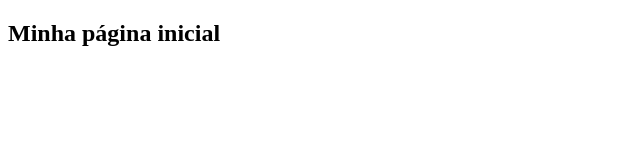
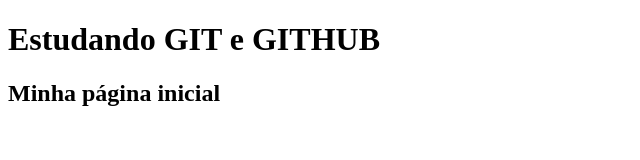
Before and after one commit to PauloGomesRN/projeto-curso-git, a plain HTML site: page PROJETO-CURSO-GIT/index.html in a window 1280 px wide. Shown: the whole page, without its empty margins (0-640 px from the left). Drawn offline with Linux system fonts and the light colour scheme.

Commit message:
Aumentando uma TAG H1

```diff
--- a/PROJETO-CURSO-GIT/index.html
+++ b/PROJETO-CURSO-GIT/index.html
@@ -5,6 +5,7 @@
     <title>Curso de GIT e GitHUB</title>
 </head>
 <body>
+    <h1>Estudando GIT e GITHUB</h1>
     <h2>Minha página inicial</h2>
 </body>
 </html>
```
